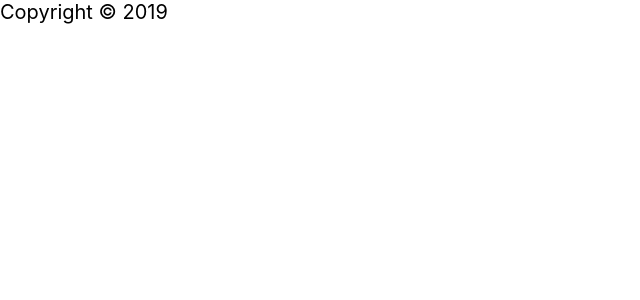
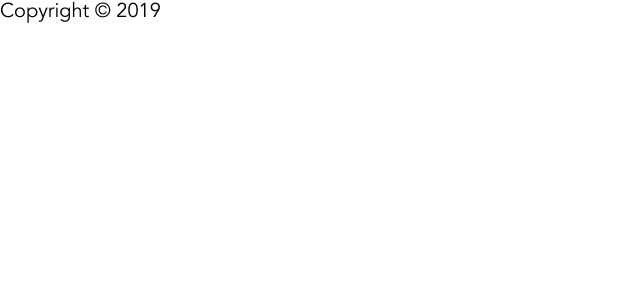
Before and after one commit to svbneelmane/frontend, a Gatsby app: page / in a window 1280 px wide. Shown: the top 300 px of the page, without its empty margins (0-640 px from the left). Built offline with nearby package versions, Linux system fonts and the light colour scheme.

Commit message:
layouts: update base

```diff
--- a/src/layouts/base.css
+++ b/src/layouts/base.css
@@ -8,7 +8,7 @@ body {
   margin: 0;
   width: 100%;
   min-height: 100vh;
-  font-family: -apple-system ,BlinkMacSystemFont, 'Segoe UI',
+  font-family: 'Avenir LT Std', -apple-system ,BlinkMacSystemFont, 'Segoe UI',
     'PingFang SC', 'Hiragino Sans GB', 'Microsoft YaHei', 'Helvetica Neue',
     Helvetica, Arial, sans-serif, 'Apple Color Emoji', 'Segoe UI Emoji',
     'Segoe UI Symbol', sans-serif;
```
